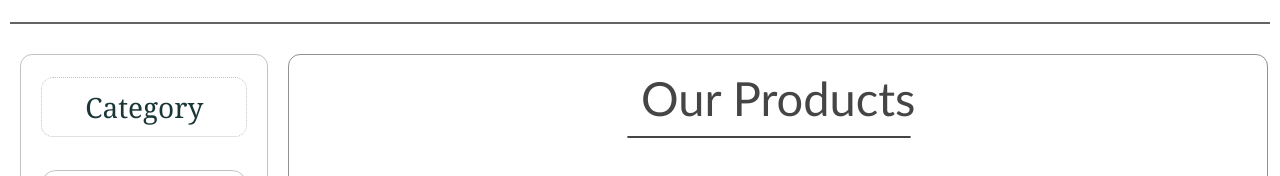
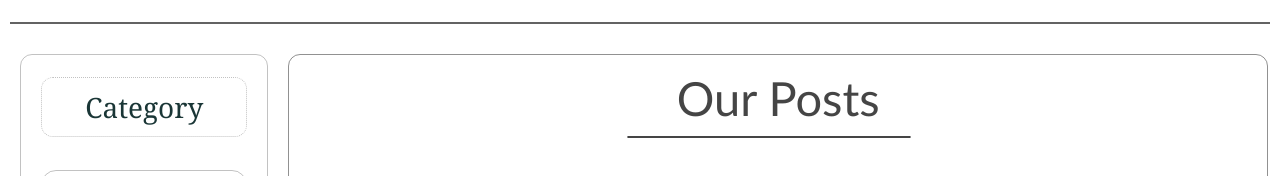
Before and after one commit to Pragyani/art-gallery, a React (Create React App) app: page / in a window 1280 px wide. Shown: the part 124-300 px from the top of the page. Built offline with nearby package versions, Linux system fonts and the light colour scheme.

Commit message:
add : changes in h2

```diff
--- a/src/ProductDetails/productDetail.js
+++ b/src/ProductDetails/productDetail.js
@@ -10,7 +10,7 @@ const ProductDetail = ({ Products }) => {
             <div className="detail-container">
                 <div className="container-box">
                     <div className="heading">
-                        <h2>Our Products</h2>
+                        <h2>Our Posts</h2>
                         <hr className="hr-line"/>
                     </div>
 
```
